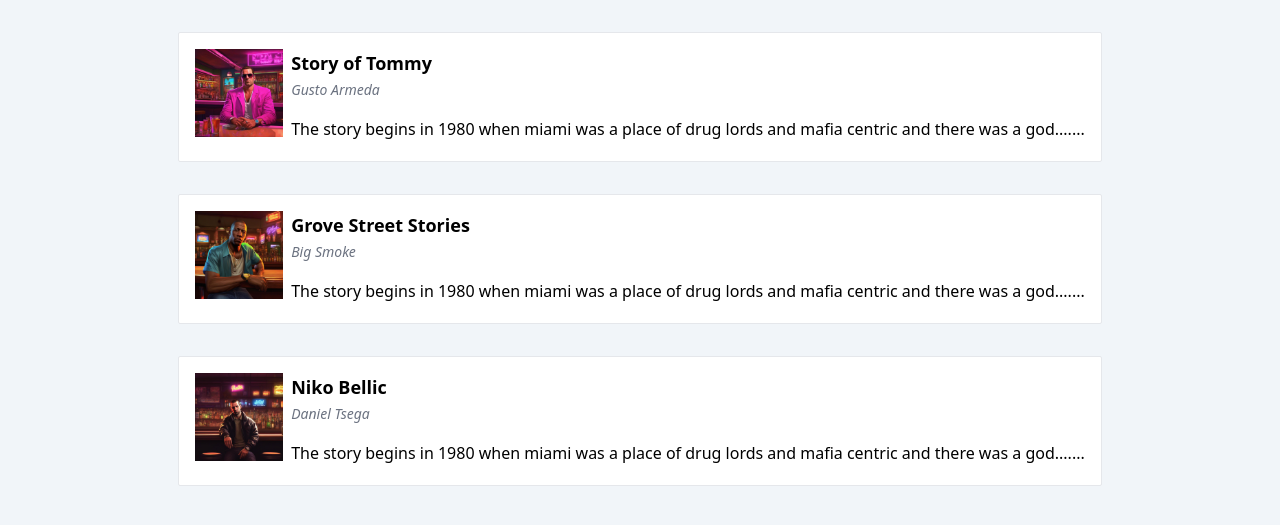
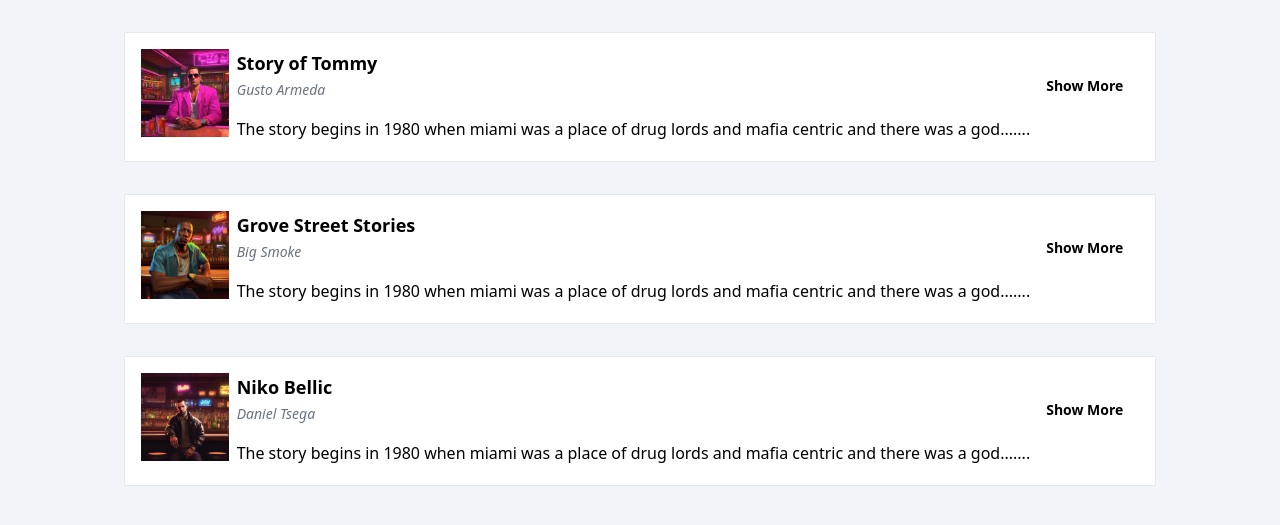
Before and after one commit to danieltsega/Django-Baby-Steps, a Django app: page / in a window 1280 px wide. Shown: the part 122-647 px from the top of the page. Run offline with Django 3.2, Linux system fonts and the light colour scheme; some libraries are stand-ins or nearby versions.

Commit message:
[Feature]: Adding the show more button that takes you to the details page

```diff
--- a/templates/index.html
+++ b/templates/index.html
@@ -26,6 +26,9 @@
       </p>
     </div>
   </div>
+  <div class="h-12 my-auto ">
+    <a class="text-sm font-bold px-4 py-2 hover:bg-green-800 rounded-lg border-green" href="{% url 'details' article.id %}">Show More</a>
+  </div>
 </div>
 {% endfor %}
 {% endblock %}
```
